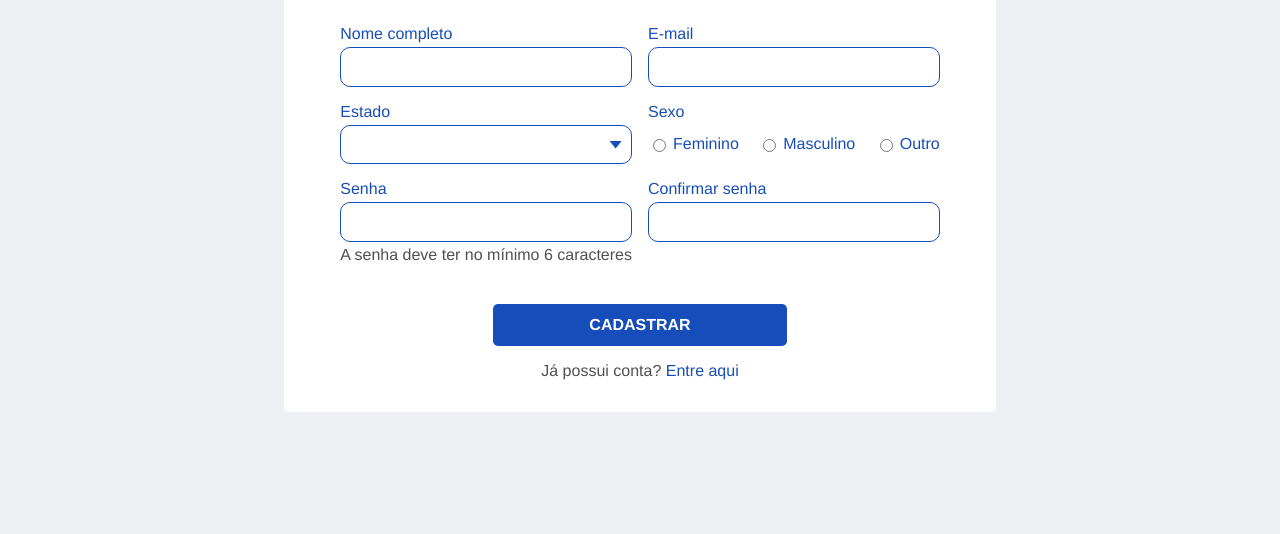
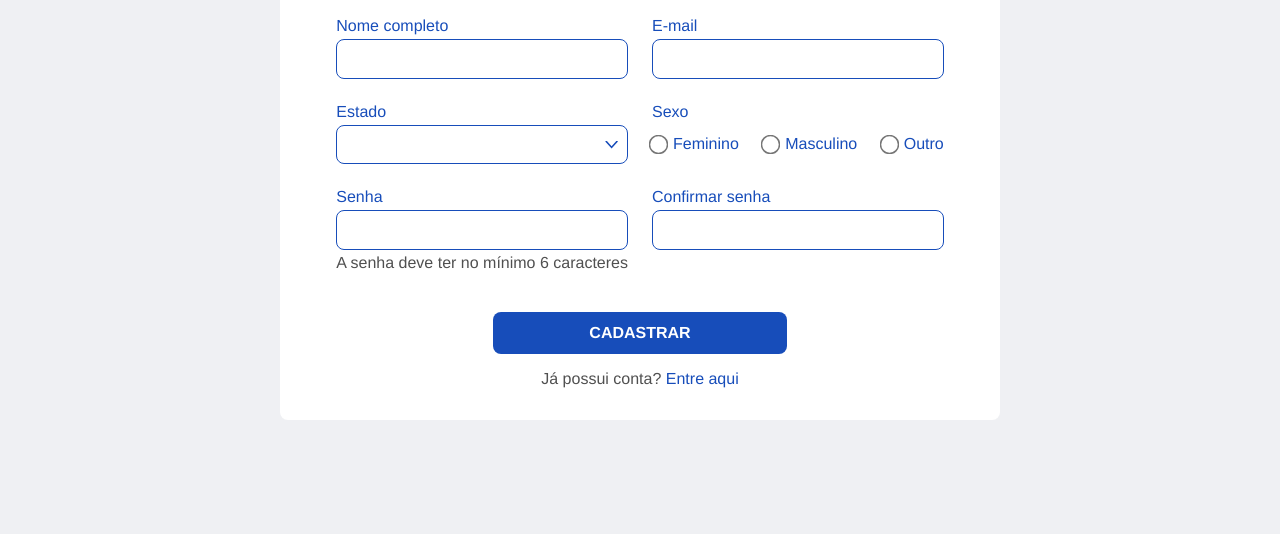
Before and after one commit to pachecowillians/inpeace-frontend, a website: page cadastro.html in a window 1280 px wide. Shown: the part 266-800 px from the top of the page. Drawn offline with Linux system fonts and the light colour scheme.

Commit message:
Fixing scss and layout of cadastro page

```diff
--- a/cadastro.html
+++ b/cadastro.html
@@ -64,7 +64,7 @@
                 <div class="input-container">
                     <label for="password">Senha</label>
                     <input type="password" id="password" name="password">
-                    <small class="hint">A senha deve ter no mínimo 6 caracteres</small>
+                    <span class="hint">A senha deve ter no mínimo 6 caracteres</span>
                 </div>
                 <div class="input-container">
                     <label for="confirm-password">Confirmar senha</label>
@@ -73,7 +73,7 @@
             </div>
             <div class="form-footer">
                 <button type="submit">Cadastrar</button>
-                <span class="login">Já possui conta? <a href="./index.html">Entre aqui</a></span>
+                <span>Já possui conta? <a href="./index.html">Entre aqui</a></span>
             </div>
         </form>
     </main>
--- a/styles/scss/cadastro.scss
+++ b/styles/scss/cadastro.scss
@@ -30,25 +30,8 @@ main {
     align-items: center;
     overflow-y: scroll;
     height: inherit;
-}
 
-.form-header {
-    display: flex;
-    align-content: center;
-    flex-direction: column;
-    justify-content: center;
-    align-items: center;
-}
-
-.form-header h3 {
-    font-size: 32px;
-    font-weight: bold;
-    padding: 0px;
-    margin: 0px;
-    color: $primary;
-}
-
-main form {
+    form {
         display: flex;
         flex-direction: column;
         align-content: center;
@@ -58,22 +41,36 @@ main form {
         padding: 32px 56px;
         background-color: $white;
         font-size: 16px;
-    border-radius: 5px;
+        border-radius: 8px;
         margin: 0px auto;
         width: 100%;
         margin-top: 60px;
+
+        .form-header {
+            display: flex;
+            align-content: center;
+            flex-direction: column;
+            justify-content: center;
+            align-items: center;
+
+            h3 {
+                font-size: 32px;
+                font-weight: bold;
+                padding: 0px;
+                margin: 0px;
+                color: $primary;
+            }
         }
 
         .input-group {
             display: grid;
             grid-template-columns: repeat(1, 1fr);
-    gap: 16px;
+            gap: 24px;
             width: 100%;
             align-items: start;
             justify-items: stretch;
             justify-content: center;
             align-content: center;
-}
 
             .input-container {
                 display: flex;
@@ -83,18 +80,17 @@ main form {
                 gap: 4px;
                 color: $primary;
                 width: 100%;
-}
 
-.input-container small {
+                span {
                     color: $dark;
                 }
 
-.input-container input,
-.input-container select {
+                input,
+                select {
                     border: 1px solid $primary;
                     width: 100%;
                     padding: 10px 16px;
-    border-radius: 10px;
+                    border-radius: 8px;
                     outline: none;
                     background-color: $white;
                 }
@@ -103,30 +99,34 @@ main form {
                     width: 100%;
                     display: flex;
                     position: relative;
-}
 
-.input-container select {
+                    select {
                         appearance: none;
                         outline: none;
                         display: flex;
                         cursor: pointer;
+
+                        option {
+                            color: $dark;
                         }
 
-.input-container select:active {
+                        &:active {
                             border-bottom-left-radius: 0px;
                             border-bottom-right-radius: 0px;
                         }
+                    }
 
-.select-area:has(select)::after {
+                    &:has(select)::after {
                         content: "";
                         width: 0.8em;
                         height: 0.5em;
                         background-color: $primary;
-    clip-path: polygon(100% 0%, 0 0%, 50% 100%);
+                        clip-path: polygon(0 10%, 50% 100%, 100% 10%, 90% 0, 50% 70%, 10% 0);
                         position: absolute;
                         top: 40%;
                         right: 10px;
                         cursor: pointer;
+                    }
                 }
 
                 .radio-group {
@@ -137,7 +137,6 @@ main form {
                     align-items: center;
                     width: 100%;
                     padding: 10px 0px;
-}
 
                     .radio-item {
                         display: flex;
@@ -145,25 +144,23 @@ main form {
                         align-content: center;
                         justify-content: center;
                         align-items: center;
-    gap: 4px;
+                        gap: 8px;
                         line-height: 18px;
+                        cursor: pointer;
+
+                        input[type="radio"] {
+                            margin: 0px;
+                            -ms-transform: scale(1.5);
+                            -webkit-transform: scale(1.5);
+                            transform: scale(1.5);
                         }
 
-.radio-item *,
-.radio-item {
+                        * {
                             cursor: pointer;
                         }
-
-form button {
-    outline: none;
-    border: none;
-    padding: 12px 96px;
-    text-transform: uppercase;
-    border-radius: 5px;
-    background-color: $primary;
-    font-weight: bold;
-    color: $white;
-    cursor: pointer;
+                    }
+                }
+            }
         }
 
         .form-footer {
@@ -173,15 +170,29 @@ form button {
             justify-content: center;
             align-items: center;
             gap: 16px;
+
+            button {
+                outline: none;
+                border: none;
+                padding: 12px 96px;
+                text-transform: uppercase;
+                border-radius: 8px;
+                background-color: $primary;
+                font-weight: bold;
+                color: $white;
+                cursor: pointer;
             }
 
-.login {
+            span {
                 color: $dark;
-}
 
-.login a {
+                a {
                     text-decoration: none;
                     color: $primary;
+                }
+            }
+        }
+    }
 }
 
 @media only screen and (max-width: 425px) {
@@ -190,7 +201,7 @@ form button {
         align-items: stretch;
     }
 
-    form button {
+    main form button {
         width: 100%;
     }
 }
@@ -203,13 +214,13 @@ form button {
         align-items: stretch;
     }
 
-    form button {
+    main form button {
         width: 100%;
     }
 }
 
 @media only screen and (min-width: 820px) {
-    .input-group {
+    main form .input-group {
         grid-template-columns: repeat(2, 1fr);
     }
 
```
Also changed, not shown: styles/css/cadastro.css, styles/css/login.css, 1 other file. Lines whose indentation alone changed are shown as unchanged.
